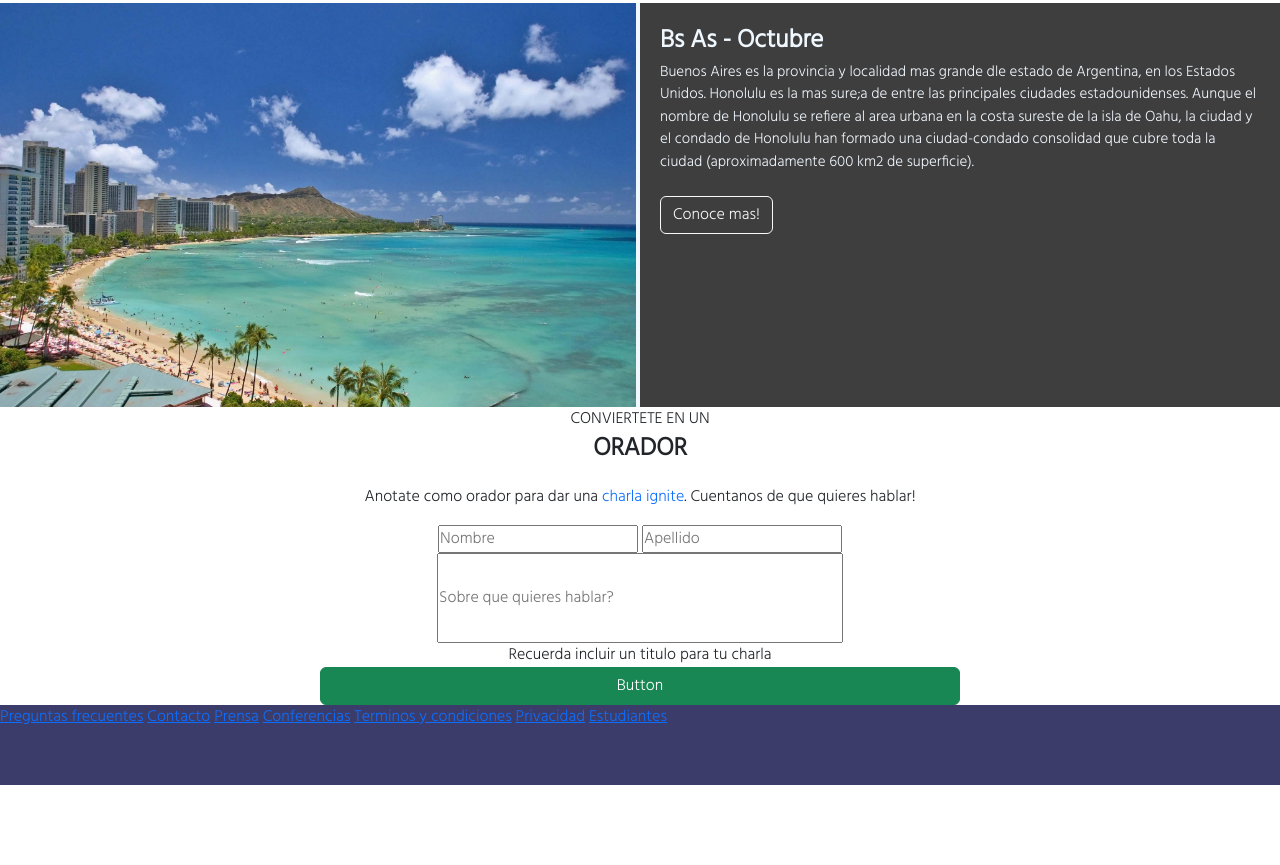
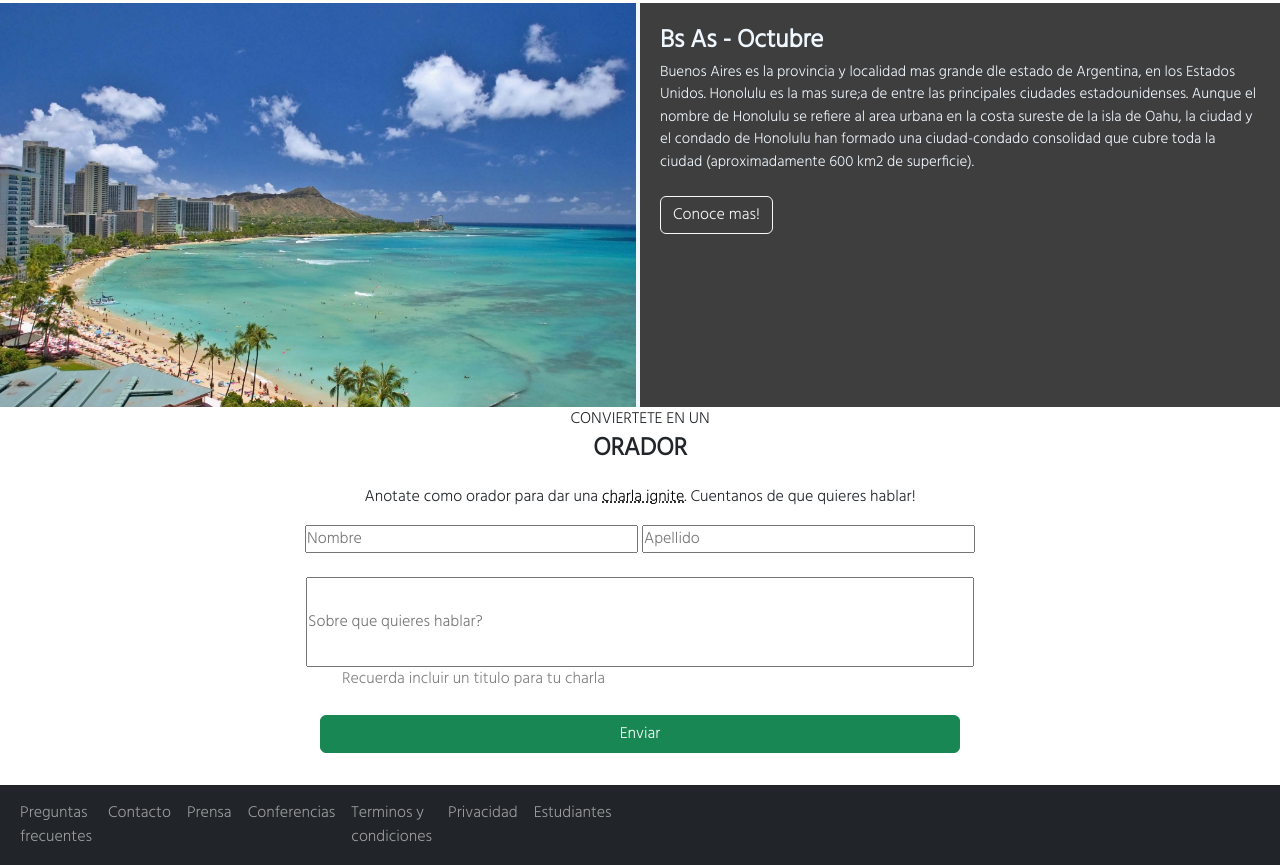
Before and after one commit to brian-magico/Conferencia, a plain HTML site: page index.html in a window 1280 px wide. Shown: the part 1706-2571 px from the top of the page. Before the commit the page ends 2491 px from the top, so only its background shows below. Drawn offline with nearby package versions, Linux system fonts and the light colour scheme.

Commit message:
footer ready

```diff
--- a/index.html
+++ b/index.html
@@ -90,25 +90,49 @@
 </div>
 <div class="convertir">
     <form method="post">
-        <p class="orators">CONVIERTETE EN UN <br><strong>ORADOR</strong></p>
-        <p>Anotate como orador para dar una <a href="#" class="ignite">charla ignite</a>. Cuentanos de que quieres hablar!</p>
+        <p  class="orators">CONVIERTETE EN UN <br><strong>ORADOR</strong></p>
+        <p>Anotate como orador para dar una <a style="color: black" id=ignite href="#">charla ignite</a>. Cuentanos de que quieres hablar!</p>
         <input type="text" id="nombre" placeholder="Nombre">
-        <input type="text" id="apellido" placeholder="Apellido"> <br>
+        <input type="text" id="apellido" placeholder="Apellido"><br><br>
         <input type="text" id="tema" placeholder="Sobre que quieres hablar?"><br>
-        <label for="tema">Recuerda incluir un titulo para tu charla</label>
+        <p class="charla">Recuerda incluir un titulo para tu charla</p>
+        <br><br>
         <div class="d-grid gap-2 col-6 mx-auto">
-            <button class="btn btn-success" type="button">Button</button>
+            <button class="btn btn-success" type="button">Enviar</button>
+        <br>
         </div>
     </form>
 </div>
 <footer>
-    <a href="#">Preguntas frecuentes</a>
-    <a href="#">Contacto</a>
-    <a href="#">Prensa</a>
-    <a href="#">Conferencias</a>
-    <a href="#">Terminos y condiciones</a>
-    <a href="#">Privacidad</a>
-    <a href="#">Estudiantes</a>
+    <nav class="navbar navbar-dark navbar-expand-md bg-dark" >
+        <div class="container-fluid">
+            <div class="collapse navbar-collapse" id="navbarNav">
+                <ul class="navbar-nav">
+                    <li class="nav-item">
+                        <a class="nav-link" href="#">Preguntas <br> frecuentes</a>
+                    </li>
+                    <li class="nav-item">
+                        <a class="nav-link" href="#">Contacto</a>
+                    </li>
+                    <li class="nav-item">
+                        <a class="nav-link" href="#">Prensa</a>
+                    </li>
+                    <li class="nav-item">
+                        <a class="nav-link" href="#">Conferencias</a>
+                    </li>
+                    <li class="nav-item">
+                        <a class="nav-link">Terminos y <br> condiciones</a>
+                    </li>
+                    <li class="nav-item">
+                        <a class="nav-link">Privacidad</a>
+                    </li>
+                    <li class="nav-item">
+                        <a class="nav-link">Estudiantes</a>
+                    </li>
+                </ul>
+            </div>
+        </div>
+    </nav>
 </footer>
 <script src="https://cdn.jsdelivr.net/npm/bootstrap@5.2.1/dist/js/bootstrap.bundle.min.js"
 integrity="sha384-u1OknCvxWvY5kfmNBILK2hRnQC3Pr17a+RTT6rIHI7NnikvbZlHgTPOOmMi466C8" crossorigin="anonymous"></script>
--- a/practico codo a codo/styles.css
+++ b/practico codo a codo/styles.css
@@ -70,38 +70,28 @@ strong{
     text-align: center;
 }
 
-.ignite{
-    text-decoration: dotted;
+#ignite{
+    text-decoration-style: dotted;
 }
 
 
 
 #nombre{
-    width: 200px;
+    width: 333px;
 }
 #apellido{
-    width: 200px;
+    width: 333px;
 }
 #tema{
-    width: 406px;
+    width: 668px;
     height: 90px;
 }
 .codoacodo{
     width: 100px;
 
 }
-footer{
-    color: aliceblue;
-    display: block;
-    height: 80px;
-    background-color: rgb(60, 60, 107);
+.charla{
+    position: absolute;
+    left: 342px;
+    color: gray;
 }
-
-.badge {
-    --bs-badge-padding-x: 0.65em;
-    --bs-badge-padding-y: 0.35em;
-    --bs-badge-font-size: 0.75em;
-    --bs-badge-font-weight: 700;
-    --bs-badge-color: rgb(0, 0, 0);
-    --bs-badge-border-radius: 0.375rem;
-}
```
